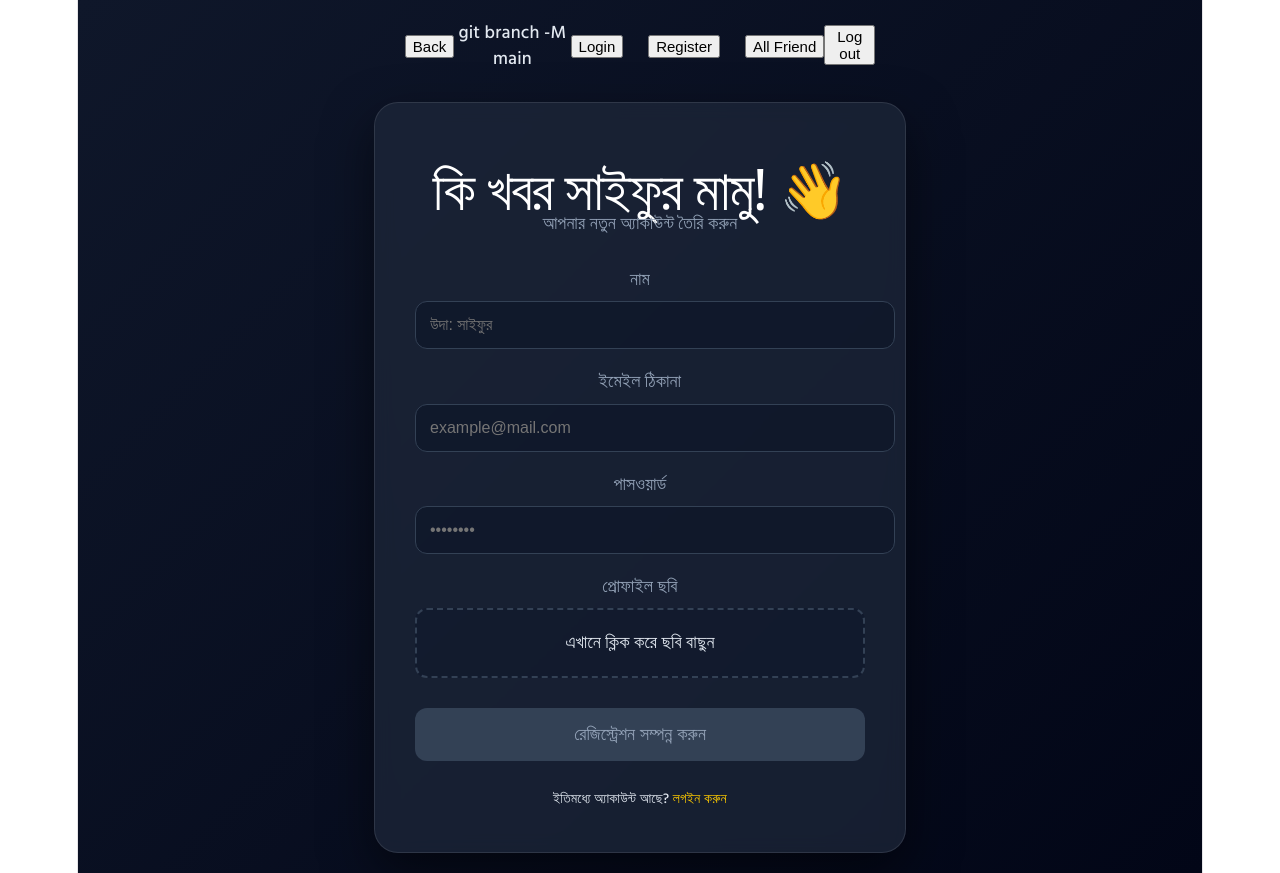
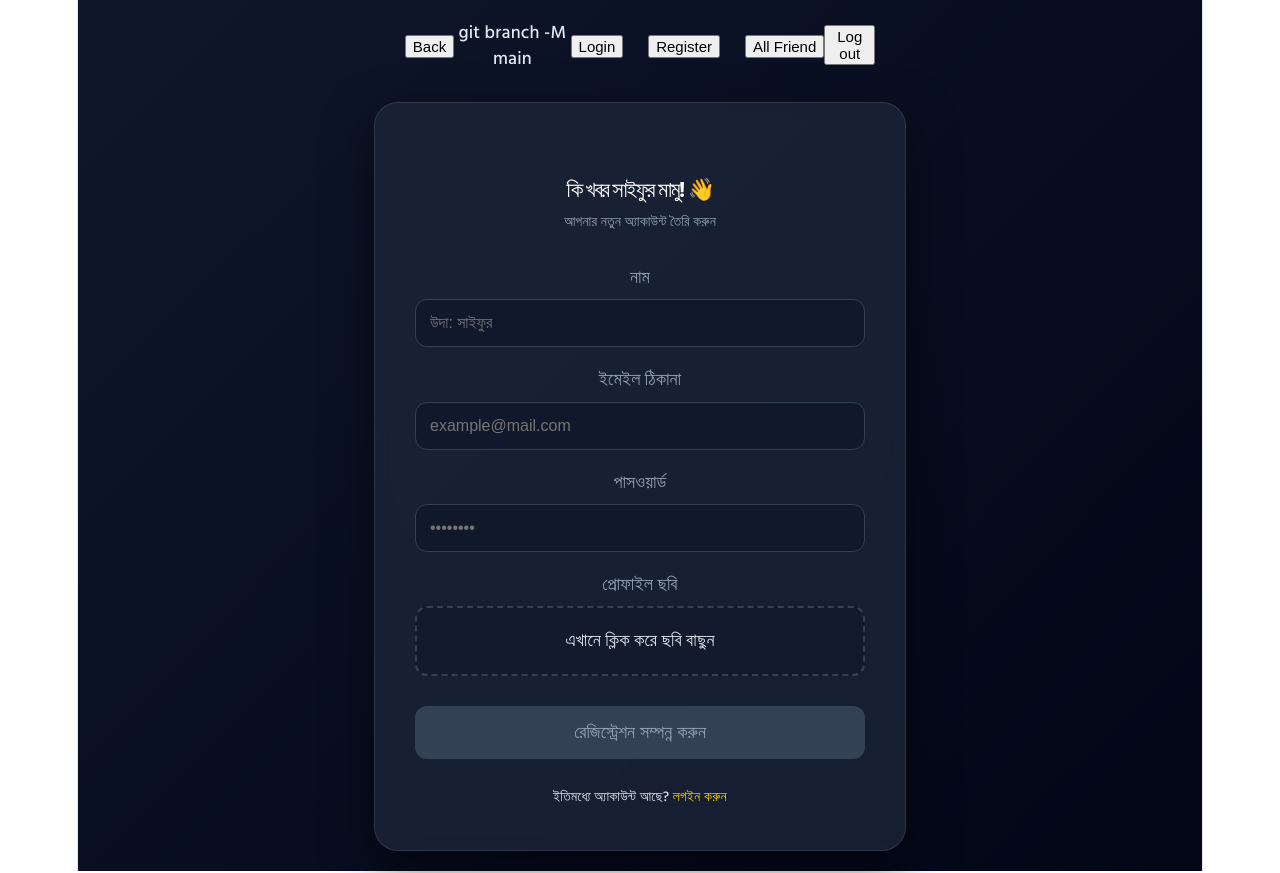
Before and after one commit to mdsifat476196-maker/frontend, a React app: page /register in a window 1280 px wide. Built offline with nearby package versions, Linux system fonts and the light colour scheme; the HTML template or start-up script is replaced by a standard one.

Commit message:
Update Register.jsx

```diff
--- a/src/Register.jsx
+++ b/src/Register.jsx
@@ -45,7 +45,7 @@ function Register() {
         } catch (error) {
             console.error(error);
             setIsUploading(false);
-            alert("ছবি আপলোড ব্যর্থ হয়েছে!");
+            alert("ছবি আপলোড ব্যর্থ হয়েছে!");
         }
     };
 
@@ -53,15 +53,13 @@ function Register() {
         if (!name || !email || !password || !fileName) {
             return alert("সবগুলো তথ্য সঠিকভাবে দিন।");
         }
-        // আপনার আগের লজিক এখানে থাকবে...
+        // আপনার ব্যাকএন্ড লজিক এখানে কল করুন...
         navigate("/");
     };
 
-    // ডার্ক থিম স্টাইলস
     const styles = `
         @import url('https://fonts.googleapis.com/css2?family=Hind+Siliguri:wght@300;500;700&display=swap');
 
-        /* হলুদ স্ক্রলবার */
         ::-webkit-scrollbar {
             width: 8px;
         }
@@ -71,9 +69,6 @@ function Register() {
         ::-webkit-scrollbar-thumb {
             background: #ffcc00;
             border-radius: 10px;
-        }
-        ::-webkit-scrollbar-thumb:hover {
-            background: #e6b800;
         }
 
         .register-container {
@@ -99,6 +94,21 @@ function Register() {
             margin-top: 30px;
         }
 
+        .main-heading {
+            text-align: center;
+            margin-bottom: 8px;
+            color: #fff;
+            font-size: 22px; /* ফ্রন্ট সাইজ কমানো হয়েছে */
+            font-weight: 700;
+        }
+
+        .sub-text {
+            text-align: center;
+            color: #94a3b8;
+            margin-bottom: 30px;
+            font-size: 14px;
+        }
+
         .input-group {
             margin-bottom: 20px;
         }
@@ -120,6 +130,7 @@ function Register() {
             outline: none;
             transition: 0.3s;
             font-size: 16px;
+            box-sizing: border-box;
         }
 
         .input-style:focus {
@@ -135,11 +146,6 @@ function Register() {
             cursor: pointer;
             transition: 0.3s;
             background: rgba(15, 23, 42, 0.5);
-        }
-
-        .upload-area:hover {
-            border-color: #ffcc00;
-            background: rgba(255, 204, 0, 0.05);
         }
 
         .submit-btn {
@@ -162,11 +168,6 @@ function Register() {
             cursor: not-allowed;
         }
 
-        .submit-btn:hover:not(:disabled) {
-            transform: translateY(-2px);
-            box-shadow: 0 5px 15px rgba(255, 204, 0, 0.3);
-        }
-
         .link-text {
             color: #ffcc00;
             text-decoration: none;
@@ -181,8 +182,8 @@ function Register() {
                 <Nav />
 
                 <div className="glass-card">
-                    <h1 style={{ textAlign: 'center', marginBottom: '10px', color: '#fff' }}>কি খবর সাইফুর মামু! 👋</h1>
-                    <p style={{ textAlign: 'center', color: '#94a3b8', marginBottom: '30px' }}>আপনার নতুন অ্যাকাউন্ট তৈরি করুন</p>
+                    <h1 className="main-heading">কি খবর সাইফুর মামু! 👋</h1>
+                    <p className="sub-text">আপনার নতুন অ্যাকাউন্ট তৈরি করুন</p>
 
                     <div className="input-group">
                         <label>নাম</label>
@@ -195,7 +196,7 @@ function Register() {
                     </div>
 
                     <div className="input-group">
-                        <label>পাসওয়ার্ড</label>
+                        <label>পাসওয়ার্ড</label>
                         <input className="input-style" type="password" placeholder="••••••••" value={password} onChange={(e) => setPassword(e.target.value)} />
                     </div>
 
@@ -203,7 +204,7 @@ function Register() {
                         <label>প্রোফাইল ছবি</label>
                         <div className="upload-area" onClick={() => fileRef.current.click()}>
                             {fileName ? (
-                                <span style={{ color: '#4ade80' }}>ছবি আপলোড হয়েছে ✅</span>
+                                <span style={{ color: '#4ade80' }}>ছবি আপলোড হয়েছে ✅</span>
                             ) : (
                                 <span>{isUploading ? `আপলোড হচ্ছে... ${progress}%` : "এখানে ক্লিক করে ছবি বাছুন"}</span>
                             )}
```
